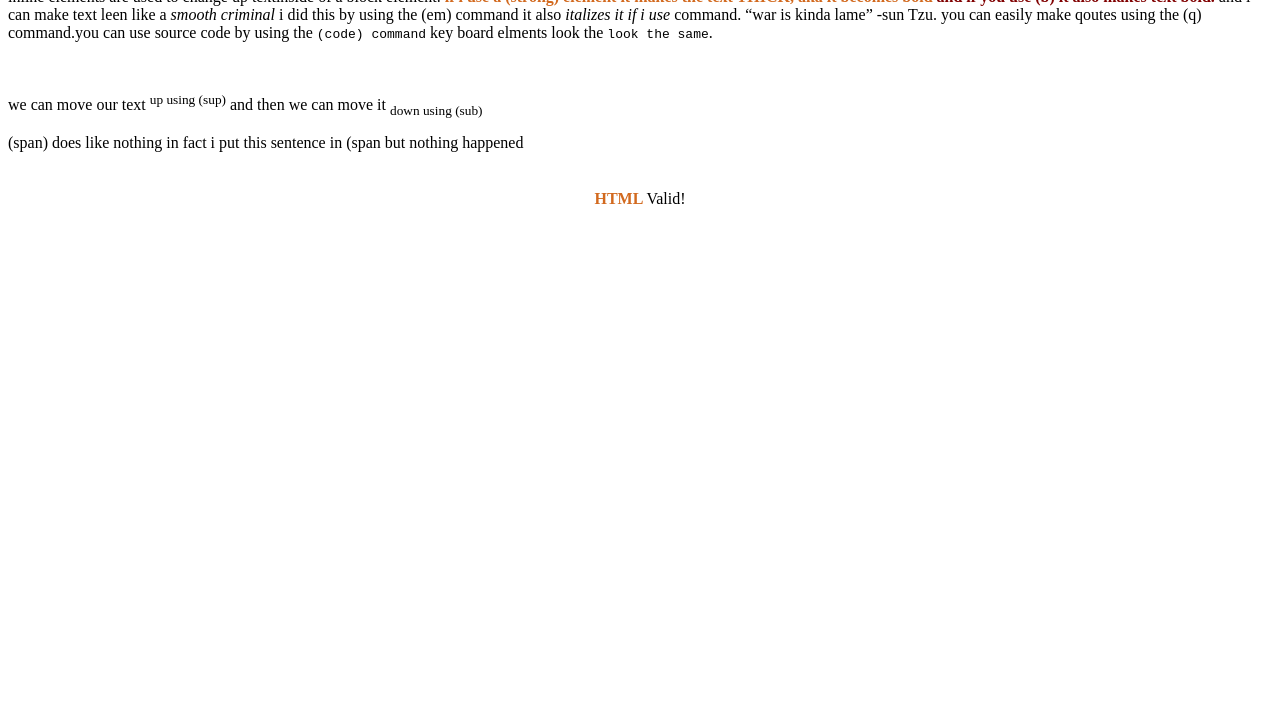
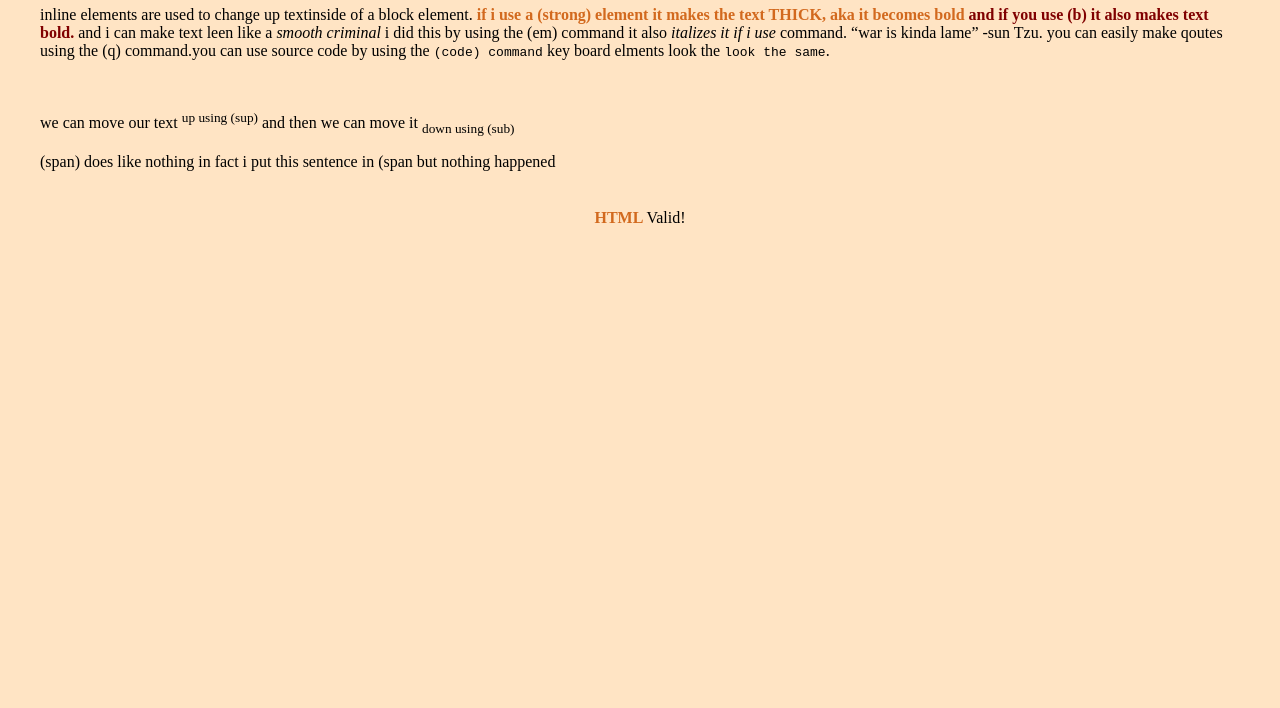
Before and after one commit to Ahmad-Ali123/website, a plain HTML site: page GDW/inline.html in a window 1280 px wide. Shown: the part 92-800 px from the top of the page. Drawn offline with Linux system fonts and the light colour scheme.

Commit message:
changed background color

```diff
--- a/GDW/inline.html
+++ b/GDW/inline.html
@@ -21,6 +21,11 @@ footer {
 a:link, a:visited {
   color: #000;
   text-decoration: none;
+}
+
+body {
+  background-color: #FFE4C4;
+  margin: 40px;
 }
 
 b {
```
